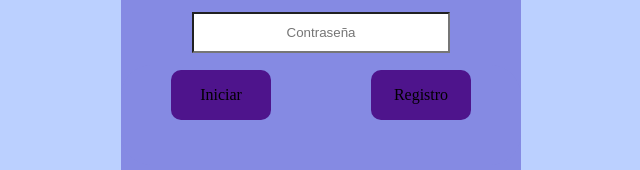
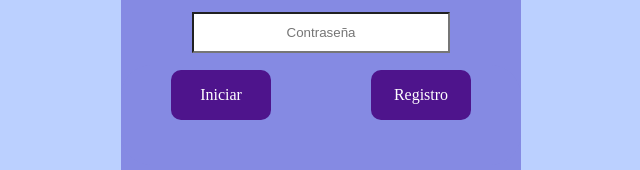
Before and after one commit to ZhantyDev/proyecto-web, a React (Vite) app in the folder front-proyecto/: page / in a window 1280 px wide. Shown: the part 354-524 px from the top of the page, without its empty margins (319-959 px from the left). Built offline with nearby package versions, Linux system fonts and the light colour scheme.

Commit message:
Arreglo visual de la interfaz transferencia

```diff
--- a/front-proyecto/src/App.css
+++ b/front-proyecto/src/App.css
@@ -21,9 +21,9 @@
 @keyframes logo-spin {
   from {
     transform: rotate(0deg);
-    }
     to {
     transform: rotate(360deg);
+    }
   }
 }
 
--- a/front-proyecto/src/index.css
+++ b/front-proyecto/src/index.css
@@ -1,18 +1,3 @@
-:root {
-  font-family: Inter, system-ui, Avenir, Helvetica, Arial, sans-serif;
-  line-height: 1.5;
-  font-weight: 400;
-
-  color-scheme: light dark;
-  color: rgba(247, 247, 247, 0.87);
-  background-color: #2c2c2c;
-
-  font-synthesis: none;
-  text-rendering: optimizeLegibility;
-  -webkit-font-smoothing: antialiased;
-  -moz-osx-font-smoothing: grayscale;
-}
-
 a {
   font-weight: 500;
   color: #646cff;
@@ -43,6 +28,7 @@
   font-weight: 500;
   font-family: inherit;
   background-color: #1a1a1a;
+  color: white;
   cursor: pointer;
   transition: border-color 0.25s;
 }
```
Also changed, not shown: front-proyecto/src/components/principal/Principal.css (indentation only). Lines whose indentation alone changed are shown as unchanged.
